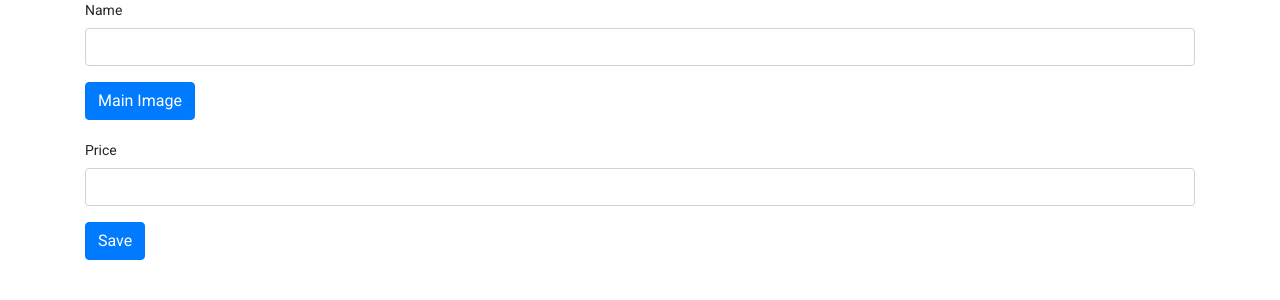
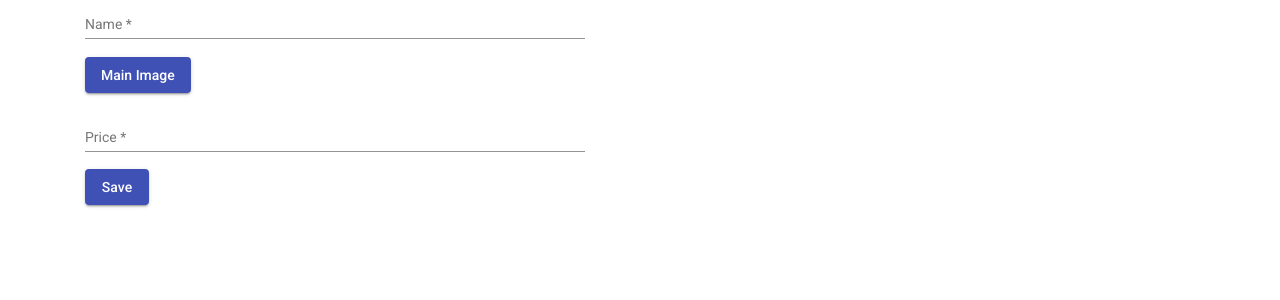
Before and after one commit to MuhammadEhtesh/Rabbits, an Angular app: page /create in a window 1280 px wide. Shown: the top 300 px of the page. Built offline with nearby package versions, Linux system fonts and the light colour scheme.

Commit message:
bootstrap removed from create product and angular material added

```diff
--- a/src/app/Product/create-product/create-product.component.css
+++ b/src/app/Product/create-product/create-product.component.css
@@ -6,3 +6,11 @@
 .image-preview img {
   height: 100%;
 }
+
+.create-product-form {
+  max-width: 500px;
+}
+
+.create-product-input {
+  width: 100%;
+}
--- a/src/app/Product/create-product/create-product.component.html
+++ b/src/app/Product/create-product/create-product.component.html
@@ -1,18 +1,17 @@
 <div class="container">
-  <form [formGroup]="form" (ngSubmit)="onSaveProduct()">
-    <div class="form-group">
-      <label for="name">Name</label>
-      <input
-        type="text"
-        id="name"
-        class="form-control"
-        formControlName="name"
-      />
-    </div>
+  <form
+    [formGroup]="form"
+    (ngSubmit)="onSaveProduct()"
+    class="create-product-form"
+  >
+    <mat-form-field class="create-product-input">
+      <input type="text" matInput placeholder="Name" formControlName="name" />
+    </mat-form-field>
     <div>
       <button
         type="button"
-        class="btn btn-primary"
+        mat-raised-button
+        color="primary"
         (click)="imagePicker.click()"
       >
         Main Image
@@ -24,15 +23,17 @@
       </div>
     </div>
     <br />
-    <div class="form-group">
-      <label for="price">Price</label>
+    <mat-form-field class="create-product-input">
       <input
         type="number"
-        id="price"
-        class="form-control"
+        matInput
+        placeholder="Price"
         formControlName="price"
       />
-    </div>
-    <button type="submit" class="btn btn-primary">Save</button>
+    </mat-form-field>
+    <br />
+    <button mat-raised-button color="primary" type="submit">
+      Save
+    </button>
   </form>
 </div>
--- a/src/app/app.module.ts
+++ b/src/app/app.module.ts
@@ -3,17 +3,19 @@ import { ReactiveFormsModule } from "@angular/forms";
 import { MatButtonModule } from "@angular/material/button";
 import { HttpClientModule } from "@angular/common/http";
 import { BrowserModule } from "@angular/platform-browser";
+import { MatInputModule } from "@angular/material/input";
 
 import { AppComponent } from "./app.component";
 import { AppRoutingModule } from "./app-routing.module";
 import { BrowserAnimationsModule } from "@angular/platform-browser/animations";
 import { CreateProductComponent } from "./Product/create-product/create-product.component";
-import { ProductsComponent } from './Product/products/products.component';
+import { ProductsComponent } from "./Product/products/products.component";
 
 @NgModule({
   declarations: [AppComponent, CreateProductComponent, ProductsComponent],
   imports: [
     BrowserModule,
+    MatInputModule,
     MatButtonModule,
     AppRoutingModule,
     HttpClientModule,
```
